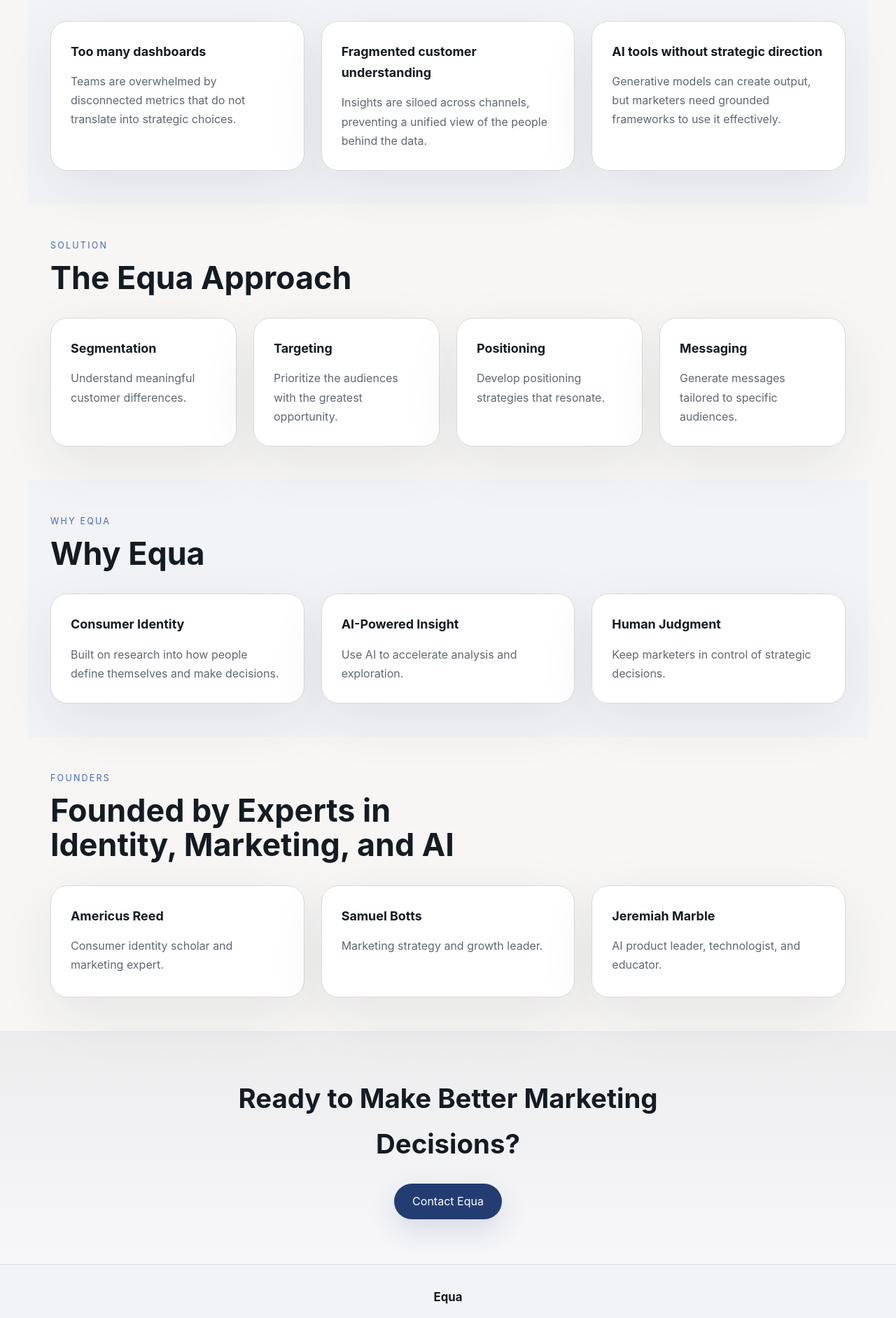
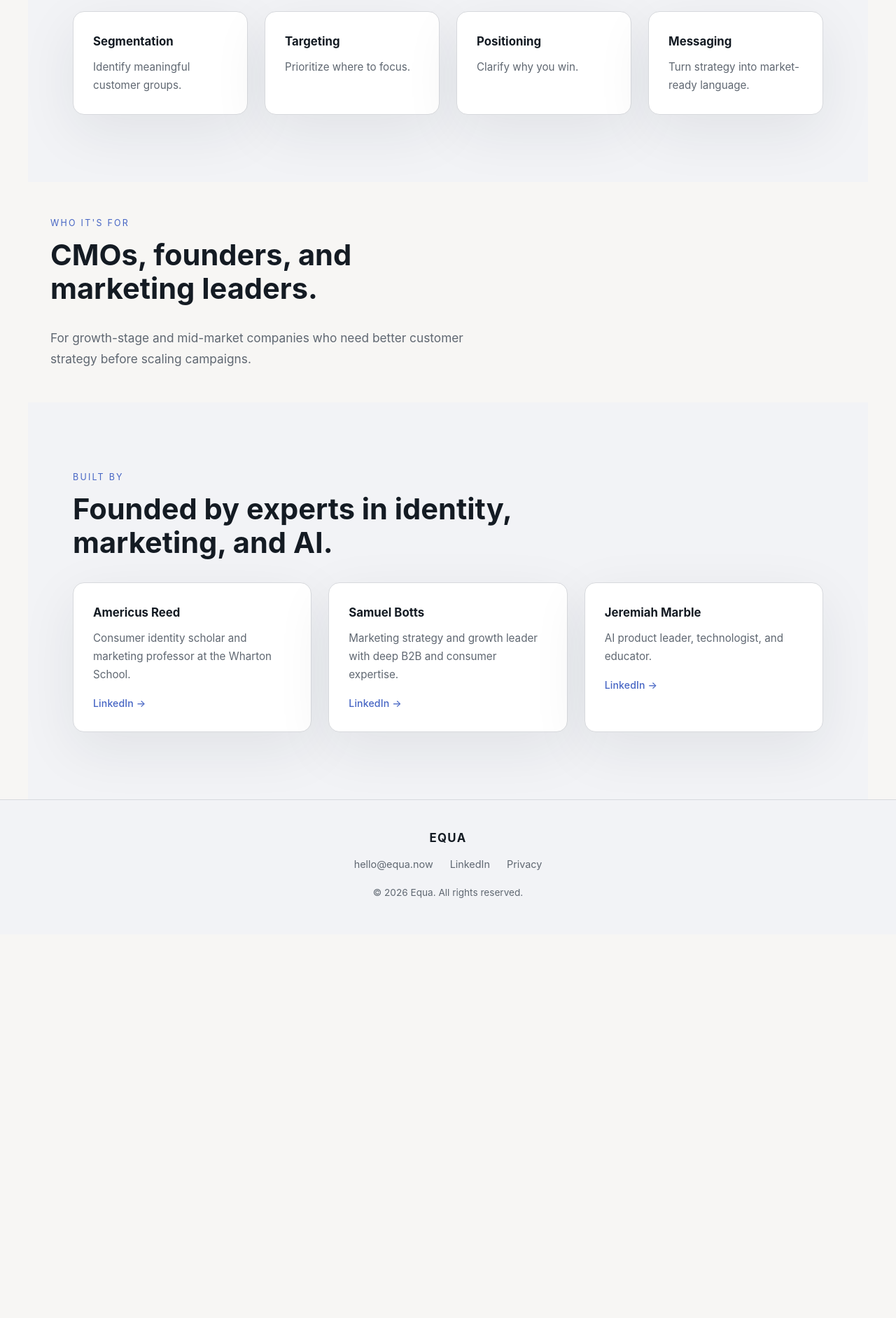
Before and after one commit to equa-now/equa-website, a React (Vite) app: page / in a window 1280 px wide. Shown: the part 777-2660 px from the top of the page at 70% size. After the commit the page ends 2112 px from the top, so only its background shows below. Built offline with nearby package versions, Linux system fonts and the light colour scheme.

Commit message:
feat: rebuild homepage as proof-of-life site for Equa
Replaces placeholder sections with the five core sections:
hero, what we help with, who it's for, built by (founders),
and footer. Updates CTA email to hello@equa.now and adds
placeholder LinkedIn links for all three founders.

```diff
--- a/src/App.tsx
+++ b/src/App.tsx
@@ -8,136 +8,128 @@
       <header className="site-header">
         <div className="brand">Equa</div>
         <nav aria-label="Primary navigation" className="site-nav">
-          <a href="#why">Why Equa</a>
-          <a href="#founders">Founders</a>
-          <a href="#contact">Contact</a>
+          <a href="#what-we-help-with">What we do</a>
+          <a href="#founders">Team</a>
+          <a href="mailto:hello@equa.now">Contact</a>
         </nav>
       </header>
 
       <main id="main">
         <section className="hero-section">
           <div className="hero-copy">
-            <p className="eyebrow">Strategic marketing powered by identity and AI</p>
-            <h1>Better Marketing Decisions Through Identity and AI</h1>
+            <h1>AI strategy tools for marketing leaders.</h1>
             <p className="hero-description">
-              Equa helps marketing leaders transform consumer understanding into sharper segmentation,
+              Equa helps CMOs move from fuzzy customer understanding to clearer segmentation,
               targeting, positioning, and messaging.
             </p>
             <div className="hero-actions">
-              <a href="#contact" className="button button-primary">
-                Schedule a Conversation
-              </a>
-              <a href="#why" className="button button-secondary">
-                Learn More
+              <a href="mailto:hello@equa.now" className="button button-primary">
+                Request a conversation
               </a>
             </div>
           </div>
         </section>
 
-        <section className="section section-alt" aria-labelledby="problem-heading">
+        <section className="section section-band" id="what-we-help-with" aria-labelledby="what-heading">
+          <div className="section-inner">
             <div className="section-header">
-            <p className="section-overline">Problem</p>
-            <h2 id="problem-heading">Most Marketing Teams Have Data. Few Have Clarity.</h2>
-          </div>
-          <div className="card-grid cards-three">
-            <article className="info-card">
-              <h3>Too many dashboards</h3>
-              <p>Teams are overwhelmed by disconnected metrics that do not translate into strategic choices.</p>
-            </article>
-            <article className="info-card">
-              <h3>Fragmented customer understanding</h3>
-              <p>Insights are siloed across channels, preventing a unified view of the people behind the data.</p>
-            </article>
-            <article className="info-card">
-              <h3>AI tools without strategic direction</h3>
-              <p>Generative models can create output, but marketers need grounded frameworks to use it effectively.</p>
-            </article>
-          </div>
-        </section>
-
-        <section className="section" aria-labelledby="solution-heading">
-          <div className="section-header">
-            <p className="section-overline">Solution</p>
-            <h2 id="solution-heading">The Equa Approach</h2>
+              <p className="section-overline">What we help with</p>
+              <h2 id="what-heading">Marketing leaders do not need more generic AI output. They need sharper decisions.</h2>
             </div>
             <div className="card-grid cards-four">
               <article className="feature-card">
                 <h3>Segmentation</h3>
-              <p>Understand meaningful customer differences.</p>
+                <p>Identify meaningful customer groups.</p>
               </article>
               <article className="feature-card">
                 <h3>Targeting</h3>
-              <p>Prioritize the audiences with the greatest opportunity.</p>
+                <p>Prioritize where to focus.</p>
               </article>
               <article className="feature-card">
                 <h3>Positioning</h3>
-              <p>Develop positioning strategies that resonate.</p>
+                <p>Clarify why you win.</p>
               </article>
               <article className="feature-card">
                 <h3>Messaging</h3>
-              <p>Generate messages tailored to specific audiences.</p>
+                <p>Turn strategy into market-ready language.</p>
               </article>
+            </div>
           </div>
         </section>
 
-        <section className="section section-alt" id="why" aria-labelledby="why-heading">
+        <section className="section" id="who" aria-labelledby="who-heading">
           <div className="section-header">
-            <p className="section-overline">Why Equa</p>
-            <h2 id="why-heading">Why Equa</h2>
+            <p className="section-overline">Who it's for</p>
+            <h2 id="who-heading">CMOs, founders, and marketing leaders.</h2>
           </div>
-          <div className="three-column-grid">
-            <article className="value-card">
-              <h3>Consumer Identity</h3>
-              <p>Built on research into how people define themselves and make decisions.</p>
-            </article>
-            <article className="value-card">
-              <h3>AI-Powered Insight</h3>
-              <p>Use AI to accelerate analysis and exploration.</p>
-            </article>
-            <article className="value-card">
-              <h3>Human Judgment</h3>
-              <p>Keep marketers in control of strategic decisions.</p>
-            </article>
-          </div>
+          <p className="who-description">
+            For growth-stage and mid-market companies who need better customer strategy before
+            scaling campaigns.
+          </p>
         </section>
 
-        <section className="section" id="founders" aria-labelledby="founders-heading">
+        <section className="section section-band" id="founders" aria-labelledby="founders-heading">
+          <div className="section-inner">
             <div className="section-header">
-            <p className="section-overline">Founders</p>
-            <h2 id="founders-heading">Founded by Experts in Identity, Marketing, and AI</h2>
+              <p className="section-overline">Built by</p>
+              <h2 id="founders-heading">Founded by experts in identity, marketing, and AI.</h2>
             </div>
             <div className="card-grid cards-three">
               <article className="founder-card">
                 <h3>Americus Reed</h3>
-              <p>Consumer identity scholar and marketing expert.</p>
+                <p>Consumer identity scholar and marketing professor at the Wharton School.</p>
+                <a
+                  href="https://www.linkedin.com/in/placeholder-americus-reed"
+                  className="founder-linkedin"
+                  target="_blank"
+                  rel="noopener noreferrer"
+                >
+                  LinkedIn →
+                </a>
               </article>
               <article className="founder-card">
                 <h3>Samuel Botts</h3>
-              <p>Marketing strategy and growth leader.</p>
+                <p>Marketing strategy and growth leader with deep B2B and consumer expertise.</p>
+                <a
+                  href="https://www.linkedin.com/in/placeholder-samuel-botts"
+                  className="founder-linkedin"
+                  target="_blank"
+                  rel="noopener noreferrer"
+                >
+                  LinkedIn →
+                </a>
               </article>
               <article className="founder-card">
                 <h3>Jeremiah Marble</h3>
                 <p>AI product leader, technologist, and educator.</p>
+                <a
+                  href="https://www.linkedin.com/in/placeholder-jeremiah-marble"
+                  className="founder-linkedin"
+                  target="_blank"
+                  rel="noopener noreferrer"
+                >
+                  LinkedIn →
+                </a>
               </article>
             </div>
-        </section>
-
-        <section className="final-cta" id="contact" aria-labelledby="contact-heading">
-          <div className="final-cta-copy">
-            <h2 id="contact-heading">Ready to Make Better Marketing Decisions?</h2>
-            <a href="mailto:hello@equa.com" className="button button-primary">
-              Contact Equa
-            </a>
           </div>
         </section>
       </main>
 
       <footer className="site-footer">
-        <div>
-          <strong>Equa</strong>
+        <div className="footer-brand">Equa</div>
+        <div className="footer-links">
+          <a href="mailto:hello@equa.now">hello@equa.now</a>
+          <a
+            href="https://www.linkedin.com/company/placeholder-equa"
+            target="_blank"
+            rel="noopener noreferrer"
+          >
+            LinkedIn
+          </a>
+          <a href="#privacy">Privacy</a>
         </div>
-        <p>AI for Marketing Strategy</p>
-        <p>© 2026 Equa</p>
+        <p className="footer-copy">© 2026 Equa. All rights reserved.</p>
       </footer>
     </div>
   );
--- a/src/styles.css
+++ b/src/styles.css
@@ -74,6 +74,7 @@
   padding: 1.5rem 1.5rem 0;
   max-width: 1200px;
   margin: 0 auto;
+  width: 100%;
 }
 
 .brand {
@@ -93,8 +94,8 @@
   color: var(--muted);
 }
 
-.main {
-  flex: 1;
+.site-nav a:hover {
+  color: var(--text);
 }
 
 .hero-section {
@@ -105,14 +106,6 @@
 
 .hero-copy {
   max-width: 700px;
-}
-
-.eyebrow {
-  margin: 0 0 1rem;
-  color: var(--accent);
-  font-size: 0.95rem;
-  letter-spacing: 0.14em;
-  text-transform: uppercase;
 }
 
 .hero-section h1 {
@@ -143,7 +136,7 @@
   padding: 0 1.6rem;
   border-radius: 999px;
   border: 1px solid transparent;
-  transition: transform 0.2s ease, box-shadow 0.2s ease, background-color 0.2s ease;
+  transition: transform 0.15s ease, box-shadow 0.15s ease, background-color 0.15s ease;
 }
 
 .button:hover,
@@ -157,20 +150,32 @@
   box-shadow: 0 16px 40px rgba(35, 61, 115, 0.14);
 }
 
+.button-primary:hover {
+  background-color: #1c3160;
+}
+
 .button-secondary {
   background-color: transparent;
   color: var(--primary);
   border-color: var(--border);
 }
 
-.section {
+/* Full-width band sections */
+.section-band {
+  background: #f2f3f6;
+  width: 100%;
+}
+
+.section-inner {
   padding: 3rem 1.5rem;
   max-width: 1200px;
   margin: 0 auto;
 }
 
-.section-alt {
-  background: #f2f3f6;
+.section {
+  padding: 3rem 1.5rem;
+  max-width: 1200px;
+  margin: 0 auto;
 }
 
 .section-header {
@@ -186,10 +191,18 @@
   font-size: 0.78rem;
 }
 
-.section h2 {
+.section h2,
+.section-inner h2 {
   margin: 0;
-  font-size: clamp(2rem, 4vw, 2.8rem);
-  line-height: 1.1;
+  font-size: clamp(1.75rem, 3.5vw, 2.6rem);
+  line-height: 1.15;
+}
+
+.who-description {
+  margin: 0;
+  color: var(--muted);
+  font-size: 1.08rem;
+  max-width: 620px;
 }
 
 .card-grid {
@@ -220,82 +233,96 @@
   }
 }
 
-.info-card,
 .feature-card,
-.founder-card,
-.value-card {
+.founder-card {
   background: var(--surface);
   border: 1px solid var(--border);
   padding: 1.75rem;
-  border-radius: 24px;
+  border-radius: 16px;
   box-shadow: var(--shadow);
 }
 
-.info-card h3,
 .feature-card h3,
-.founder-card h3,
-.value-card h3 {
+.founder-card h3 {
   margin-top: 0;
-  margin-bottom: 0.85rem;
-  font-size: 1.12rem;
+  margin-bottom: 0.6rem;
+  font-size: 1.05rem;
 }
 
-.info-card p,
 .feature-card p,
-.founder-card p,
-.value-card p {
+.founder-card p {
   margin: 0;
   color: var(--muted);
-}
-
-.three-column-grid {
-  display: grid;
-  gap: 1.5rem;
-}
-
-@media (min-width: 900px) {
-  .three-column-grid {
-    grid-template-columns: repeat(3, minmax(0, 1fr));
-  }
+  font-size: 0.95rem;
 }
 
 .founder-card {
-  min-height: 160px;
+  display: flex;
+  flex-direction: column;
 }
 
-.final-cta {
-  padding: 4rem 1.5rem;
-  background: linear-gradient(180deg, rgba(35, 61, 115, 0.05) 0%, rgba(247, 247, 250, 1) 100%);
+.founder-linkedin {
+  display: inline-block;
+  margin-top: 1rem;
+  color: var(--accent);
+  font-size: 0.88rem;
+  font-weight: 500;
+  letter-spacing: 0.01em;
 }
 
-.final-cta-copy {
-  max-width: 760px;
-  margin: 0 auto;
-  text-align: center;
-}
-
-.final-cta-copy h2 {
-  margin: 0 0 1.5rem;
-  font-size: clamp(2rem, 3vw, 3rem);
+.founder-linkedin:hover {
+  color: var(--primary);
 }
 
 .site-footer {
-  padding: 2rem 1.5rem 3rem;
+  margin-top: auto;
+  padding: 2.5rem 1.5rem 3rem;
   border-top: 1px solid var(--border);
   background: #f2f3f6;
   text-align: center;
   color: var(--muted);
 }
 
-.site-footer strong {
-  display: block;
+.footer-brand {
+  font-weight: 700;
   font-size: 1.05rem;
+  letter-spacing: 0.08em;
+  text-transform: uppercase;
+  color: var(--text);
+  margin-bottom: 0.75rem;
+}
+
+.footer-links {
+  display: flex;
+  justify-content: center;
+  flex-wrap: wrap;
+  gap: 0.25rem 1.5rem;
+  margin-bottom: 1rem;
+  font-size: 0.9rem;
+}
+
+.footer-links a {
+  color: var(--muted);
+}
+
+.footer-links a:hover {
   color: var(--text);
 }
 
+.footer-copy {
+  margin: 0;
+  font-size: 0.85rem;
+  color: var(--muted);
+}
+
 @media (min-width: 760px) {
-  .site-header,
+  .site-header {
+    padding-left: 2rem;
+    padding-right: 2rem;
+  }
+
   .section,
+  .section-inner,
   .hero-section {
     padding-left: 2rem;
     padding-right: 2rem;
```
Also changed, not shown: 1 other file (tests, documents, lock files or other folders). Lines whose indentation alone changed are shown as unchanged.
